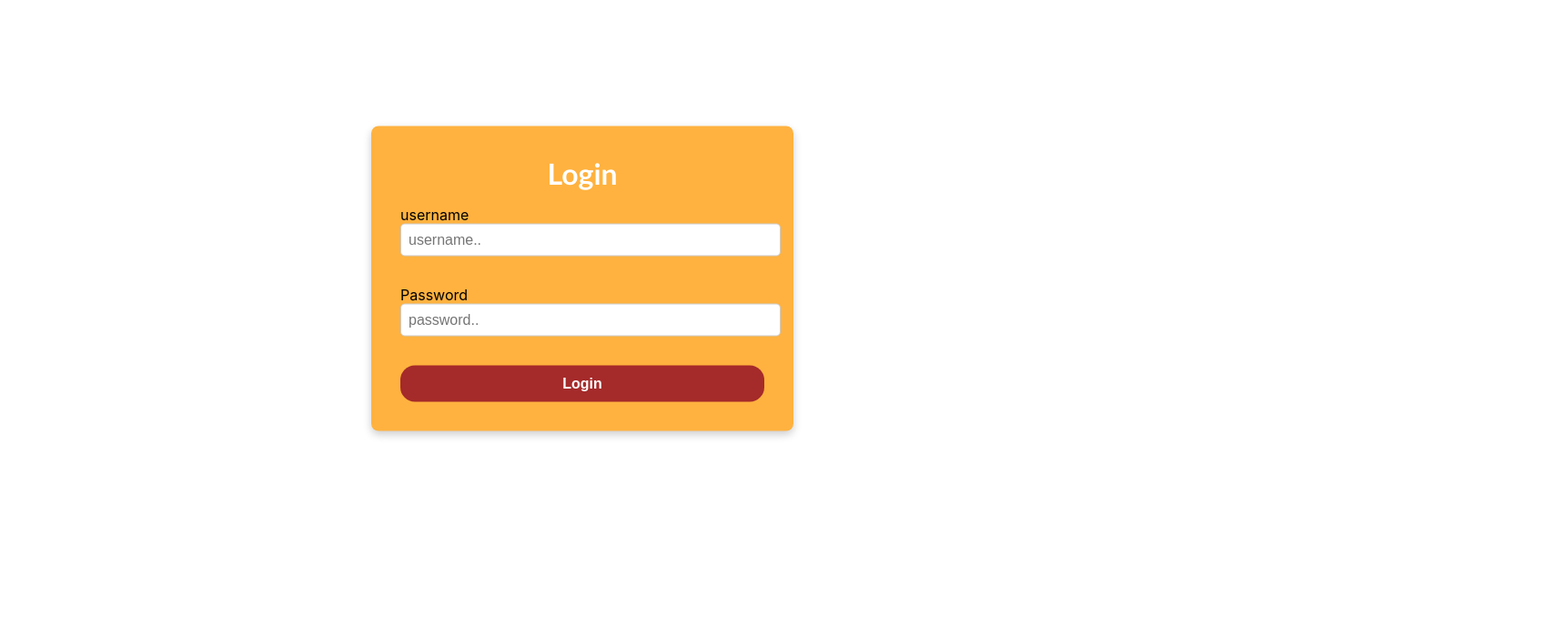
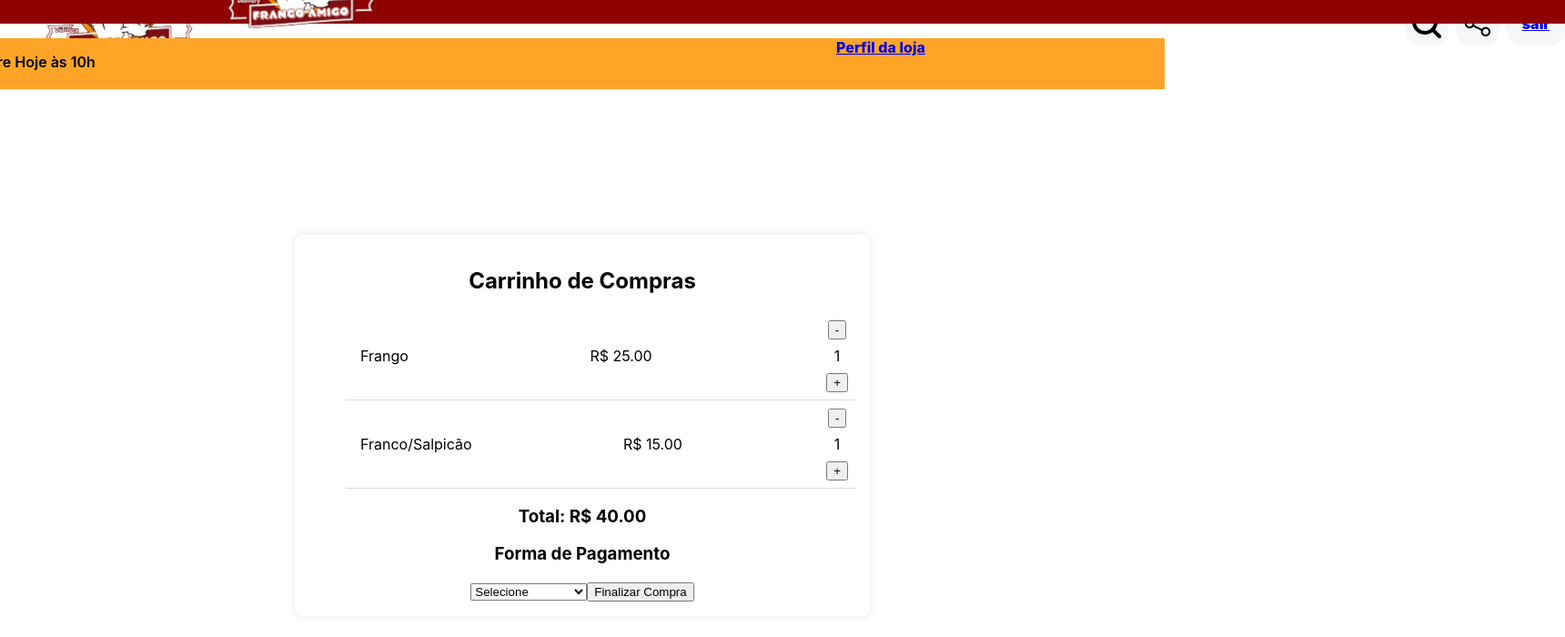
Before and after one commit to AndersonPaulo/eCommerce, a React (Create React App) app: page /buy in a window 1280 px wide. Before the commit this address led to /. Shown: the part 94-794 px from the top of the page at 91% size, 1720 px wide, since content can reach past the window. Built offline with nearby package versions, Linux system fonts and the light colour scheme.

Commit message:
criado página carrinho  de compras

```diff
--- a/src/App.js
+++ b/src/App.js
@@ -8,6 +8,7 @@ import  AboutPage from './scriptPages/aboutPage'
 import ShoppingPage from './scriptPages/shoppingPage'
 import Home from './scriptPages/homePage'
 import Login from './scriptPages/loginPage'
+import Cart from './scriptPages/buyCartPage'
 
 function App() {
 
@@ -29,9 +30,10 @@ function App() {
             <Layout>
               <Routes>
                   <Route path="/" element={<Login />}/>
-                  <Route path="/Home" element={<Home/>}/>
+                  <Route path="/Home" element={<Home />}/>
                   <Route path="/perfil-loja" element={<AboutPage />} />
                   <Route path="/shopping" element={<ShoppingPage/>}/>
+                  <Route path="/buy" element={<Cart />}/>
                   <Route path="*" element={<Navigate to="/" />} />
               </Routes>
             </Layout>
--- /dev/null
+++ b/src/scriptPages/buyCartPage.js
@@ -0,0 +1,58 @@
+import React, { useState } from "react"
+import "../styles/buyCartPage.css"
+
+const Cart = () => {
+  const [cart, setCart] = useState([
+    { id: 1, name: "Frango", price: 25.0, quantity: 1 },
+    { id: 2, name: "Franco/Salpicão", price: 15.0, quantity: 1 },
+  ])
+  const [paymentMethod, setPaymentMethod] = useState("");
+
+  const updateQuantity = (id, amount) => {
+    setCart((prevCart) =>
+      prevCart.map((item) =>
+        item.id === id ? { ...item, quantity: Math.max(1, item.quantity + amount) } : item
+      )
+    )
+  }
+
+  const getTotal = () => {
+    return cart.reduce((total, item) => total + item.price * item.quantity, 0).toFixed(2)
+  }
+
+  return (
+    <div className="cart-container">
+      <h2>Carrinho de Compras</h2>
+      <ul>
+        {cart.map((item) => (
+          <li key={item.id} className="cart-item">
+            <span>{item.name}</span>
+            <span>R$ {item.price.toFixed(2)}</span>
+            <div className="quantity-control">
+              <button onClick={() => updateQuantity(item.id, -1)}>-</button>
+              <span>{item.quantity}</span>
+              <button onClick={() => updateQuantity(item.id, 1)}>+</button>
+            </div>
+          </li>
+        ))}
+      </ul>
+      <h3>Total: R$ {getTotal()}</h3>
+
+      <h3>Forma de Pagamento</h3>
+      <select onChange={(e) => setPaymentMethod(e.target.value)}>
+        <option value="">Selecione</option>
+        <option value="pix">Pix</option>
+        <option value="cartao">Cartão de Crédito</option>
+        <option value="dinheiro">Dinheiro</option>
+      </select>
+
+      {paymentMethod === "dinheiro" && (
+        <input type="number" placeholder="Valor para troco" className="change-input" />
+      )}
+
+      <button className="checkout-button">Finalizar Compra</button>
+    </div>
+  )
+}
+
+export default Cart
--- a/src/scriptPages/shoppingPage.js
+++ b/src/scriptPages/shoppingPage.js
@@ -30,7 +30,7 @@ const Shooping = () =>{
 
             </div>
 
-            <div className="observations">
+          <div className="observations">
                 <span className="title">Observações</span>
                 <textarea data-qa="text-area" placeholder='Ex.:Frango bem passado...'></textarea>
             </div>
@@ -38,8 +38,7 @@ const Shooping = () =>{
             <div className="advanceButton" data-qa="advanceButton">
                 <span data-qa="advance">Avançar</span>
                 <span data-qa="value"> R$ 00,00</span>
-            </div>
-
+                </div>
         </div>
     )
 
--- /dev/null
+++ b/src/styles/buyCartPage.css
@@ -0,0 +1,93 @@
+.cart-container {
+    width: 90%;
+    position: relative;
+    top: 4rem;
+    max-width: 600px;
+    margin: 2rem auto;
+    background: white;
+    padding: 1rem;
+    border-radius: 8px;
+    box-shadow: 0 0 10px rgba(0, 0, 0, 0.1);
+}
+
+.cart-item {
+    display: flex;
+    justify-content: space-between;
+    align-items: center;
+    padding: 0.5rem;
+    border-bottom: 1px solid #ddd;
+}
+
+.cart-item img {
+    width: 50px;
+    height: 50px;
+    border-radius: 5px;
+}
+
+.item-details {
+    flex: 1;
+    margin-left: 1rem;
+}
+
+.quantity-controls {
+    display: flex;
+    align-items: center;
+}
+
+.quantity-controls button {
+    background-color: #ff5722;
+    color: white;
+    border: none;
+    padding: 5px 10px;
+    cursor: pointer;
+    font-size: 1rem;
+    border-radius: 5px;
+    margin: 0 5px;
+}
+
+.total-container {
+    text-align: right;
+    font-size: 1.2rem;
+    font-weight: bold;
+    margin-top: 1rem;
+}
+
+.payment-options {
+    margin-top: 1rem;
+}
+
+.payment-options label {
+    display: block;
+    margin-bottom: 0.5rem;
+}
+
+.payment-button {
+    width: 100%;
+    padding: 10px;
+    background-color: #28a745;
+    color: white;
+    border: none;
+    border-radius: 5px;
+    cursor: pointer;
+    font-size: 1rem;
+    margin-top: 1rem;
+}
+
+.payment-button:hover {
+    background-color: #218838;
+}
+
+@media (max-width: 600px) {
+    .cart-container {
+
+        width: 95%;
+    }
+}
+@media screen and (min-width: 1025px) {
+    .cart-container {
+        position: relative;
+        top: 20rem;
+    }
+
+
+}
```
